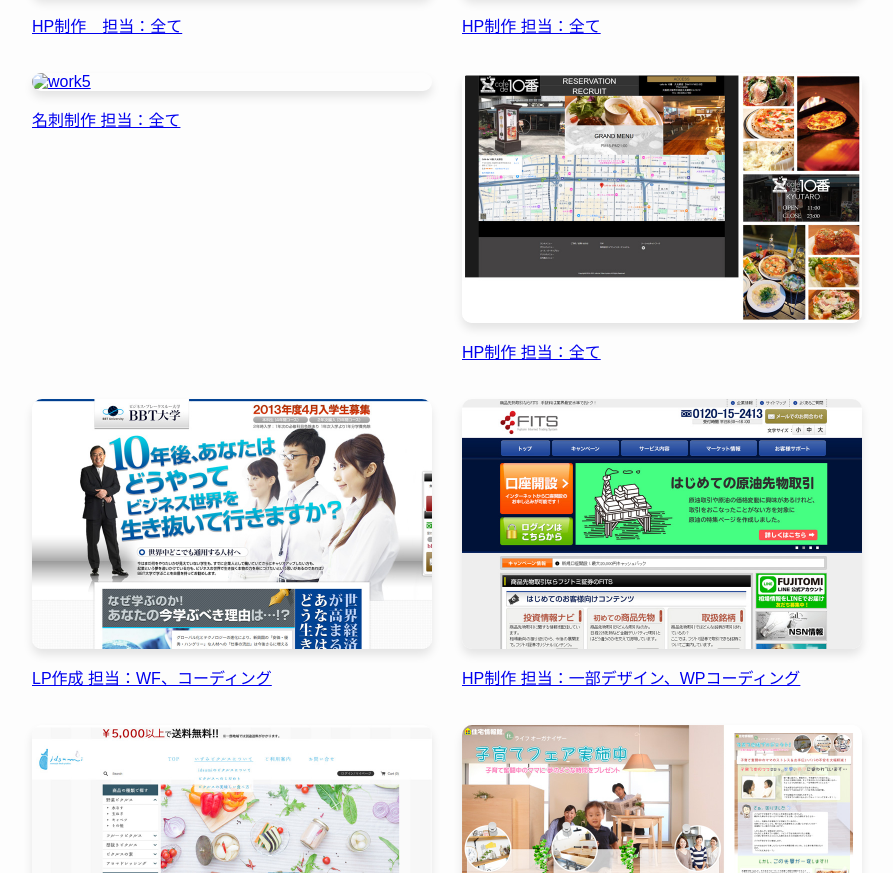
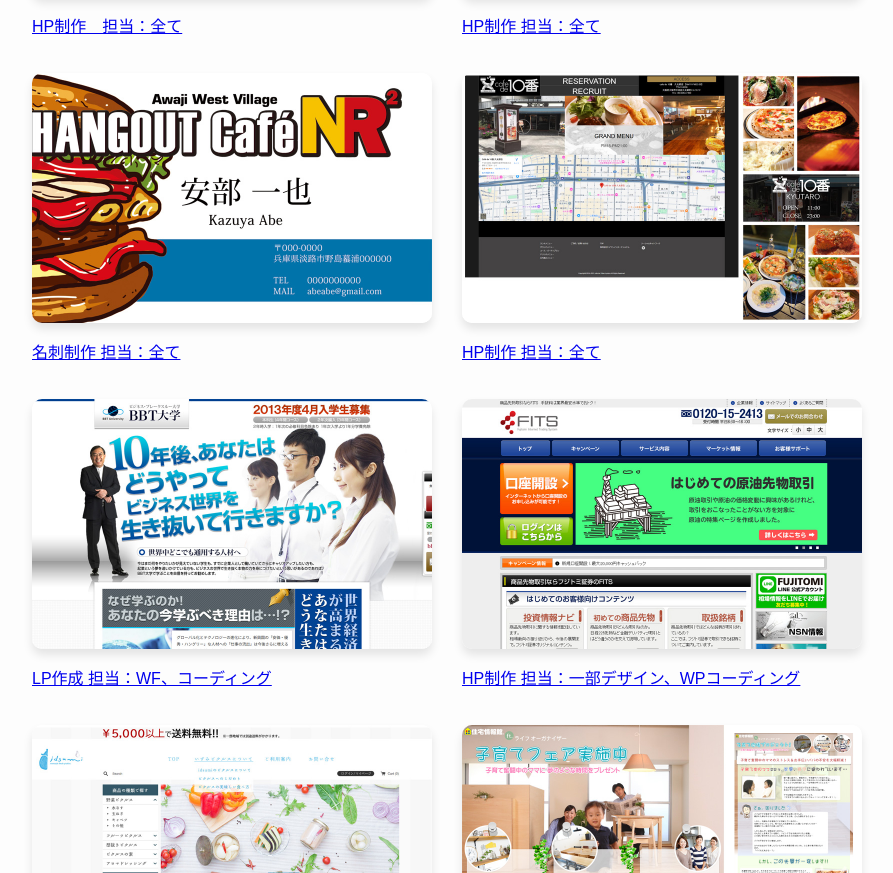
Before and after one commit to abemin1982/abemin1982.github.io, a plain HTML site: page index.html in a window 1280 px wide. Shown: the part 1775-2648 px from the top of the page, without its empty margins (193-1086 px from the left). Drawn offline with nearby package versions, Linux system fonts and the light colour scheme.

Commit message:
Add files via upload

```diff
--- a/index.html
+++ b/index.html
@@ -60,7 +60,7 @@
         <p>HP制作 担当：全て</p>
       </a>
       <a href="works.html?id=5" class="work">
-        <img src="assets/wor5.jpg" alt="work5" />
+        <img src="assets/work5.jpg" alt="work5" />
         <p>名刺制作 担当：全て</p>
       </a>
       <a href="works.html?id=6" class="work">
```
